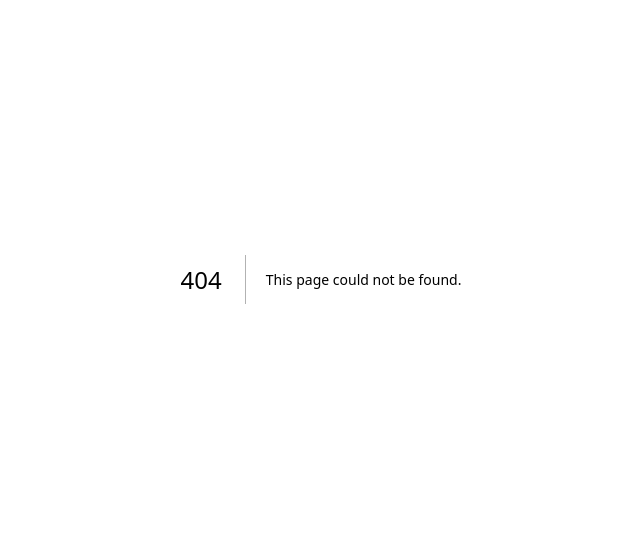
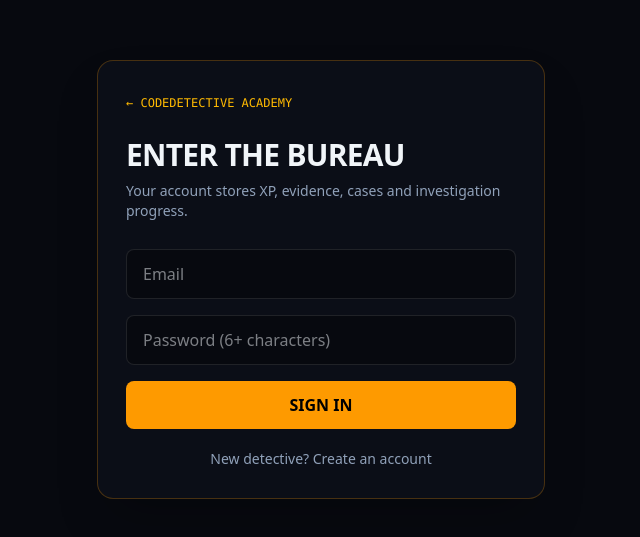
Before and after one commit to aanyaagr/codedetective, a Next.js app in the folder frontend/: page /login in a window 1280 px wide. Before the commit this address had no page. Shown: the part 121-658 px from the top of the page, without its empty margins (319-959 px from the left). Built offline with nearby package versions, Linux system fonts and the light colour scheme; no server answers.

Commit message:
Add frontend login and registration flow

```diff
--- /dev/null
+++ b/frontend/src/app/login/page.tsx
@@ -0,0 +1,57 @@
+"use client";
+
+import { FormEvent, useState } from "react";
+import Link from "next/link";
+import { useRouter } from "next/navigation";
+import { login, register } from "@/lib/auth";
+
+export default function LoginPage() {
+  const router = useRouter();
+  const [mode, setMode] = useState<"login" | "register">("login");
+  const [name, setName] = useState("");
+  const [email, setEmail] = useState("");
+  const [password, setPassword] = useState("");
+  const [error, setError] = useState("");
+  const [loading, setLoading] = useState(false);
+
+  async function handleSubmit(e: FormEvent) {
+    e.preventDefault();
+    setError("");
+    setLoading(true);
+    try {
+      if (mode === "register") await register(name, email, password);
+      else await login(email, password);
+      router.push("/case-board");
+    } catch (err) {
+      setError(err instanceof Error ? err.message : "Authentication failed");
+    } finally {
+      setLoading(false);
+    }
+  }
+
+  return (
+    <main className="min-h-screen bg-[#07090F] text-slate-100 flex items-center justify-center px-6">
+      <div className="w-full max-w-md rounded-2xl border border-amber-500/25 bg-[#0B0E17] p-7 shadow-2xl">
+        <Link href="/" className="text-xs font-mono text-amber-400">← CODEDETECTIVE ACADEMY</Link>
+        <h1 className="mt-6 text-3xl font-black tracking-tight">{mode === "login" ? "ENTER THE BUREAU" : "CREATE DETECTIVE ID"}</h1>
+        <p className="mt-2 text-sm text-slate-400">Your account stores XP, evidence, cases and investigation progress.</p>
+
+        <form onSubmit={handleSubmit} className="mt-7 space-y-4">
+          {mode === "register" && (
+            <input value={name} onChange={e => setName(e.target.value)} placeholder="Detective name" required className="w-full rounded-lg border border-white/10 bg-[#07090F] px-4 py-3 outline-none focus:border-amber-500/50" />
+          )}
+          <input value={email} onChange={e => setEmail(e.target.value)} type="email" placeholder="Email" required className="w-full rounded-lg border border-white/10 bg-[#07090F] px-4 py-3 outline-none focus:border-amber-500/50" />
+          <input value={password} onChange={e => setPassword(e.target.value)} type="password" placeholder="Password (6+ characters)" minLength={6} required className="w-full rounded-lg border border-white/10 bg-[#07090F] px-4 py-3 outline-none focus:border-amber-500/50" />
+          {error && <div className="rounded-lg border border-red-500/30 bg-red-950/30 px-3 py-2 text-sm text-red-300">{error}</div>}
+          <button disabled={loading} className="w-full rounded-lg bg-amber-500 px-4 py-3 font-black text-black transition hover:bg-amber-400 disabled:opacity-50">
+            {loading ? "AUTHENTICATING..." : mode === "login" ? "SIGN IN" : "CREATE ACCOUNT"}
+          </button>
+        </form>
+
+        <button onClick={() => { setMode(mode === "login" ? "register" : "login"); setError(""); }} className="mt-5 w-full text-sm text-slate-400 hover:text-amber-300">
+          {mode === "login" ? "New detective? Create an account" : "Already registered? Sign in"}
+        </button>
+      </div>
+    </main>
+  );
+}
```
